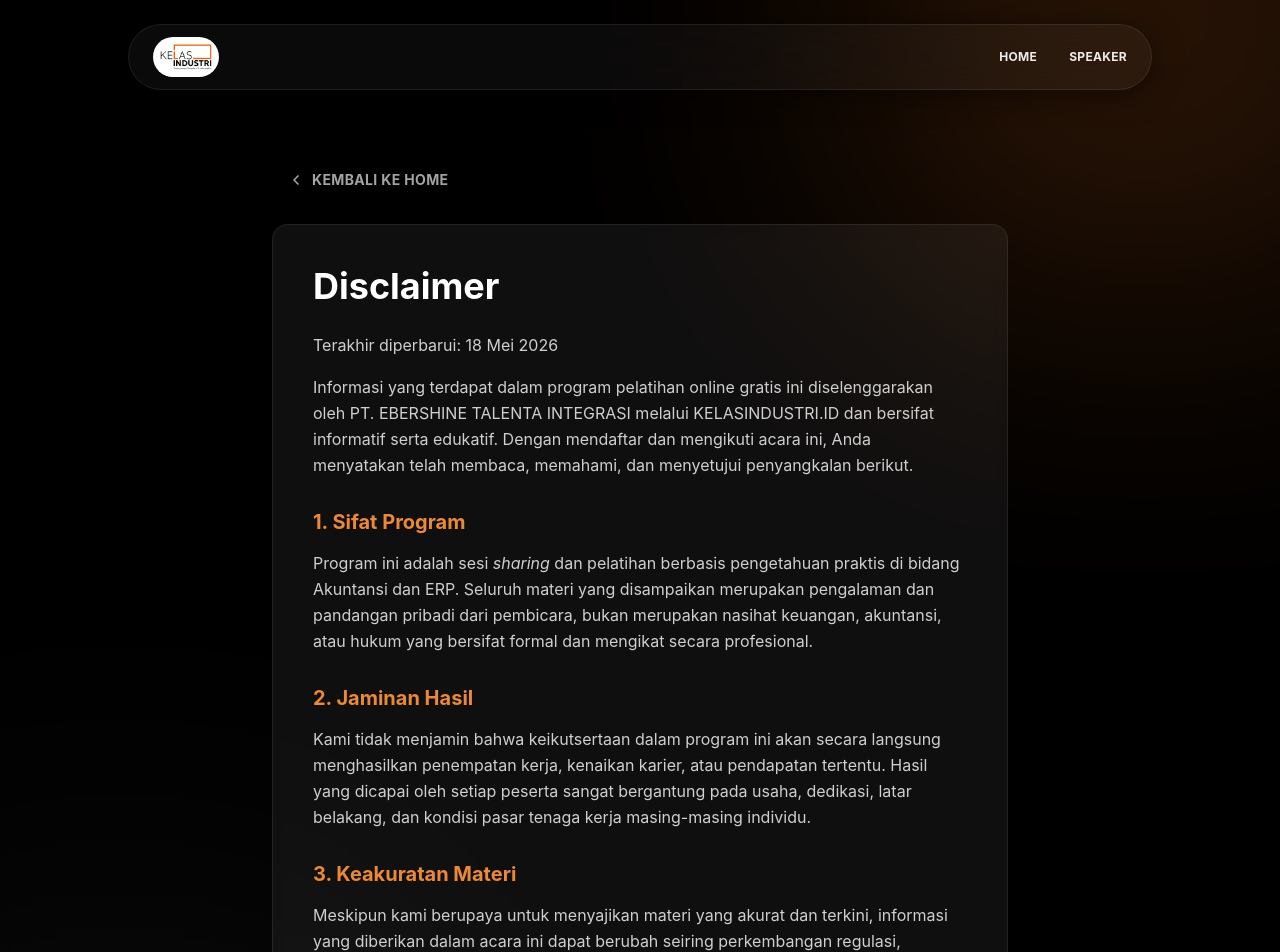
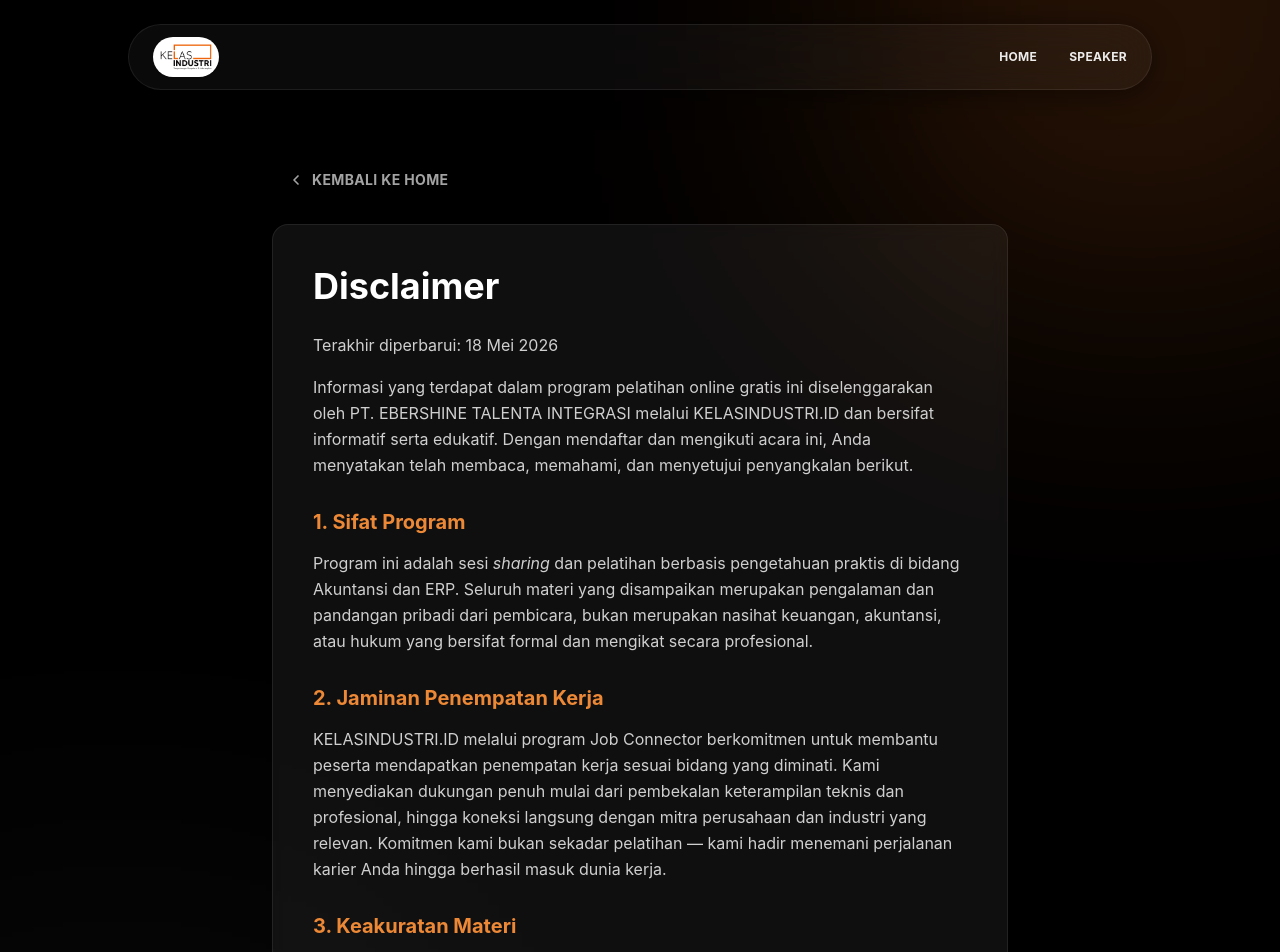
Before and after one commit to thePal5/lp-kelasindustri, a React (Vite) app: page /disclaimer in a window 1280 px wide. Shown: the top 952 px of the page. Built offline with nearby package versions, Linux system fonts and the light colour scheme.

Commit message:
update:
1. new copywriting

```diff
--- a/src/pages/Disclaimer.jsx
+++ b/src/pages/Disclaimer.jsx
@@ -56,9 +56,9 @@ export default function Disclaimer() {
               Program ini adalah sesi <em>sharing</em> dan pelatihan berbasis pengetahuan praktis di bidang Akuntansi dan ERP. Seluruh materi yang disampaikan merupakan pengalaman dan pandangan pribadi dari pembicara, bukan merupakan nasihat keuangan, akuntansi, atau hukum yang bersifat formal dan mengikat secara profesional.
             </Text>
 
-            <Heading as="h2" size="md" color="orange.400" mt={4}>2. Jaminan Hasil</Heading>
+            <Heading as="h2" size="md" color="orange.400" mt={4}>2. Jaminan Penempatan Kerja</Heading>
             <Text>
-              Kami tidak menjamin bahwa keikutsertaan dalam program ini akan secara langsung menghasilkan penempatan kerja, kenaikan karier, atau pendapatan tertentu. Hasil yang dicapai oleh setiap peserta sangat bergantung pada usaha, dedikasi, latar belakang, dan kondisi pasar tenaga kerja masing-masing individu.
+              KELASINDUSTRI.ID melalui program Job Connector berkomitmen untuk membantu peserta mendapatkan penempatan kerja sesuai bidang yang diminati. Kami menyediakan dukungan penuh mulai dari pembekalan keterampilan teknis dan profesional, hingga koneksi langsung dengan mitra perusahaan dan industri yang relevan. Komitmen kami bukan sekadar pelatihan — kami hadir menemani perjalanan karier Anda hingga berhasil masuk dunia kerja.
             </Text>
 
             <Heading as="h2" size="md" color="orange.400" mt={4}>3. Keakuratan Materi</Heading>
```
